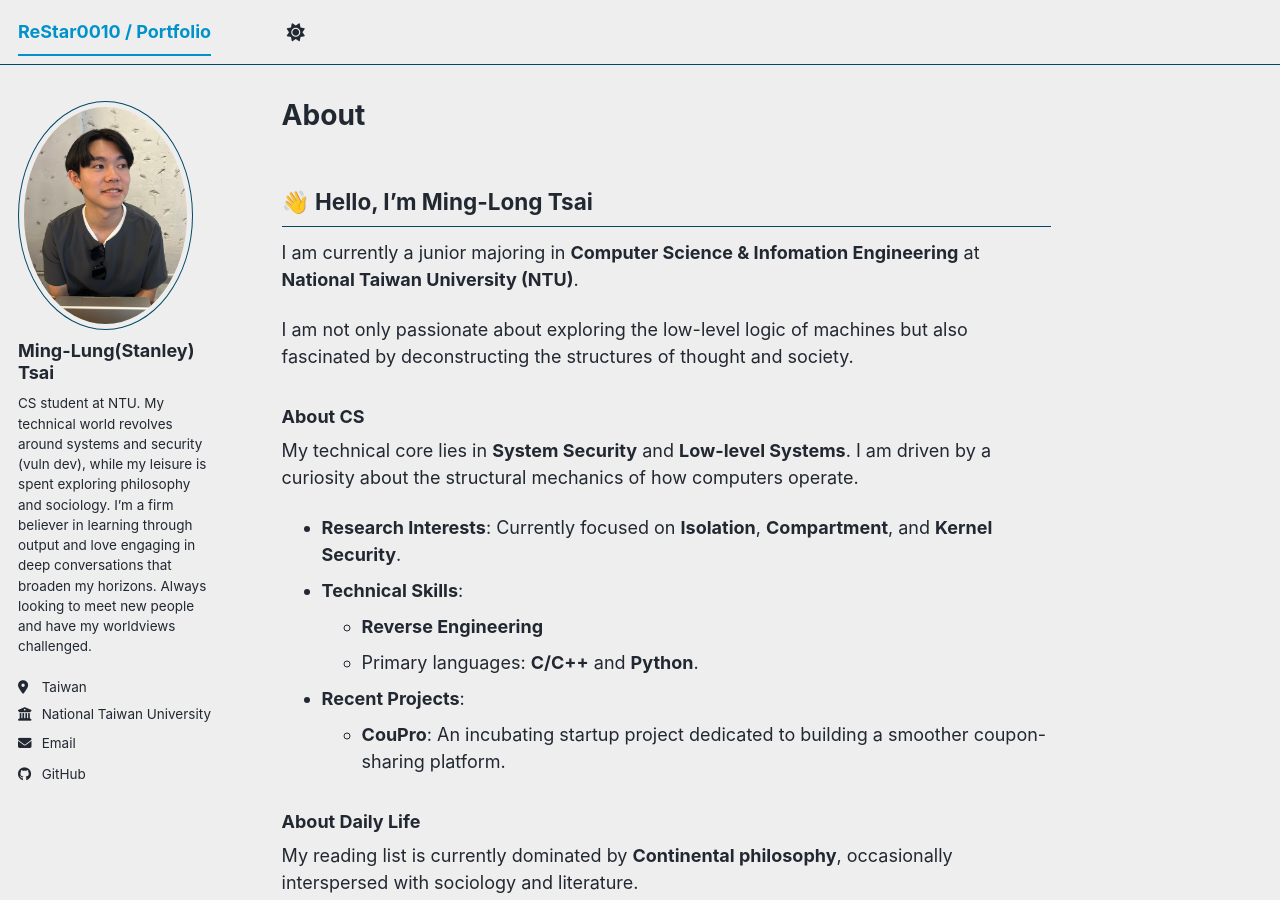
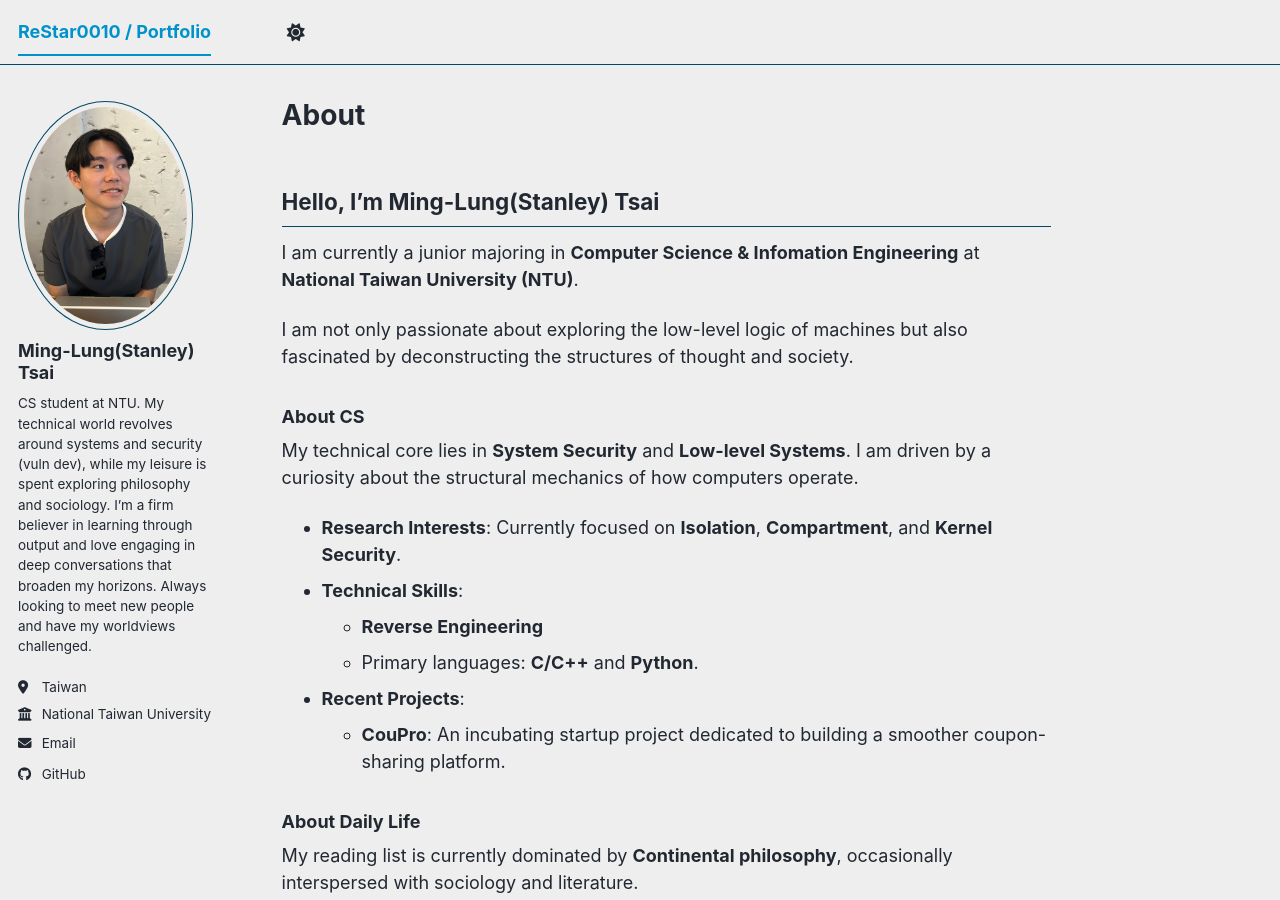
Before and after one commit to ReStar0010/ReStar0010.github.io, a Jekyll site: the page built from _pages/about.md, in a window 1280 px wide and 900 px high. Built offline with Jekyll 4.4.1, drawn with Linux system fonts in a browser that asks for light colours; a script bundle is joined from its source files by our own code; library files that are not in the unit come from our copies.

Commit message:
feat: about page update

```diff
--- a/_pages/about.md
+++ b/_pages/about.md
@@ -7,7 +7,7 @@ redirect_from:
   - /about.html
 ---
 
-## 👋 Hello, I'm Ming-Long Tsai
+## Hello, I'm Ming-Lung(Stanley) Tsai
 
 I am currently a junior majoring in **Computer Science & Infomation Engineering** at **National Taiwan University (NTU)**.
 
```
